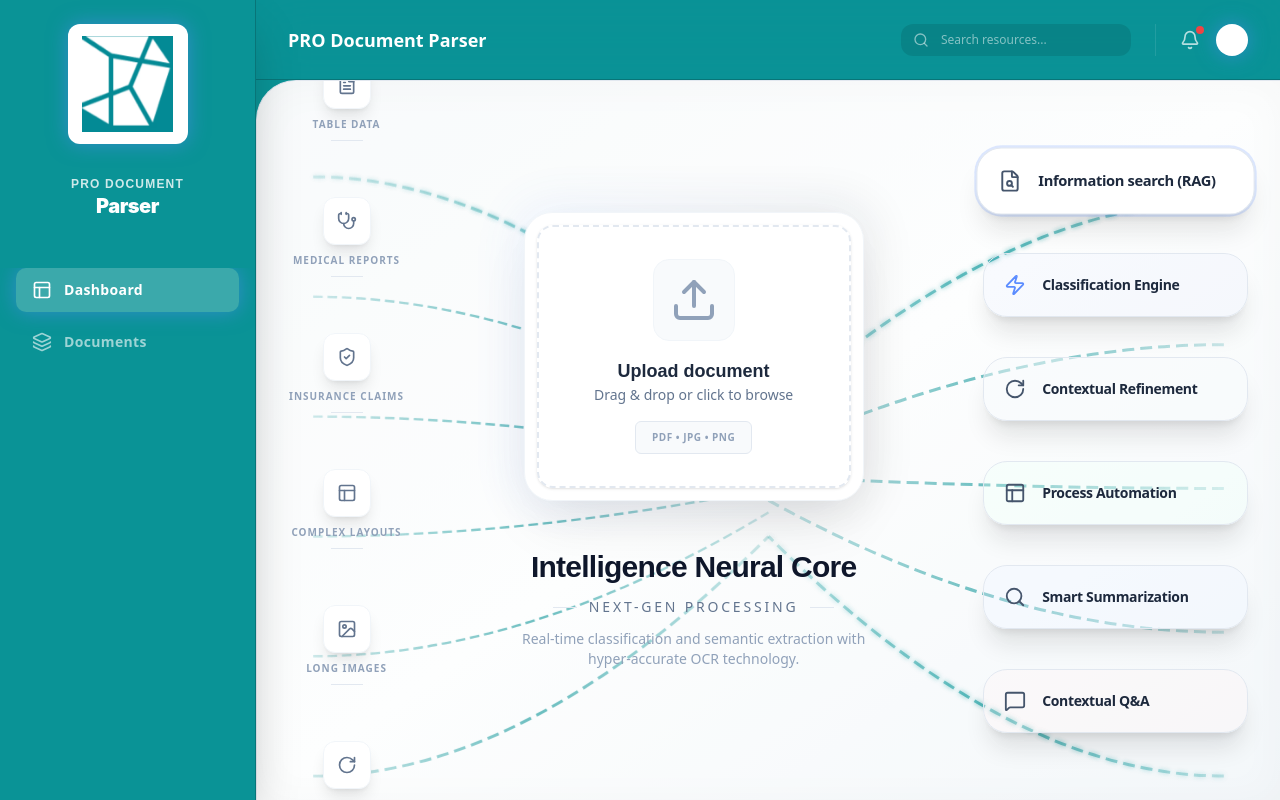
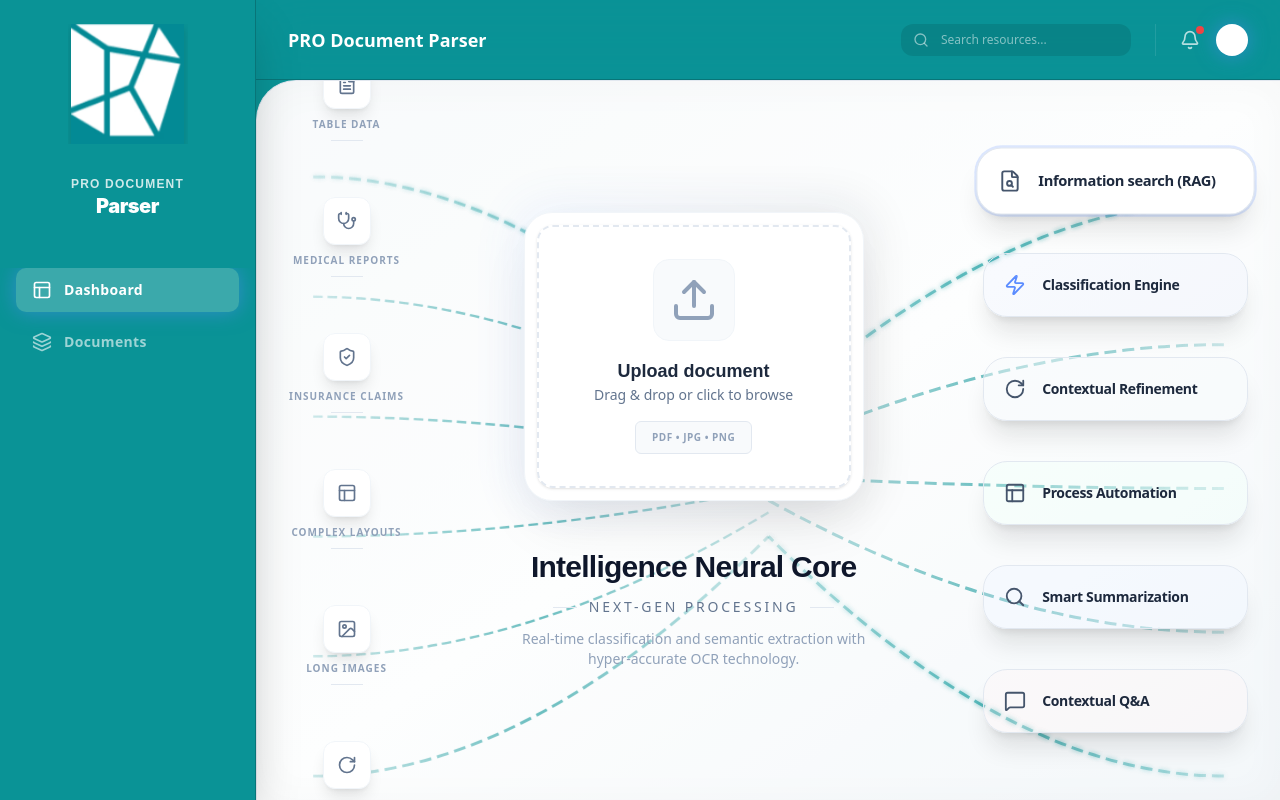
Before and after one commit to SamakshMathur/pro-document-parser, a Next.js app: page / in a window 1280 px wide. Built offline with nearby package versions, Linux system fonts and the light colour scheme.

Commit message:
Removed white border and background from sidebar logo for a cleaner look

```diff
--- a/src/app/page.tsx
+++ b/src/app/page.tsx
@@ -135,10 +135,10 @@ export default function Home() {
 
         <div className="p-6 flex flex-col items-center justify-center space-y-4 pb-8 overflow-hidden">
           <div className={cn(
-            "bg-white p-3 rounded-xl shadow-glow flex items-center justify-center transition-all duration-500 overflow-hidden",
-            isSidebarHovered ? "w-[120px] h-[120px]" : "w-10 h-10 p-1.5"
+            "flex items-center justify-center transition-all duration-500 overflow-hidden",
+            isSidebarHovered ? "w-[120px] h-[120px]" : "w-10 h-10"
           )}>
-            <img src="/updated_icon.png" alt="PRO Document Parser Logo" className="w-full h-full object-contain" />
+            <img src="/updated_icon.png" alt="PRO Document Parser Logo" className="w-full h-full object-contain drop-shadow-lg" />
           </div>
           <div className={cn(
             "flex flex-col items-center justify-center transition-all duration-500 overflow-hidden whitespace-nowrap",
```
